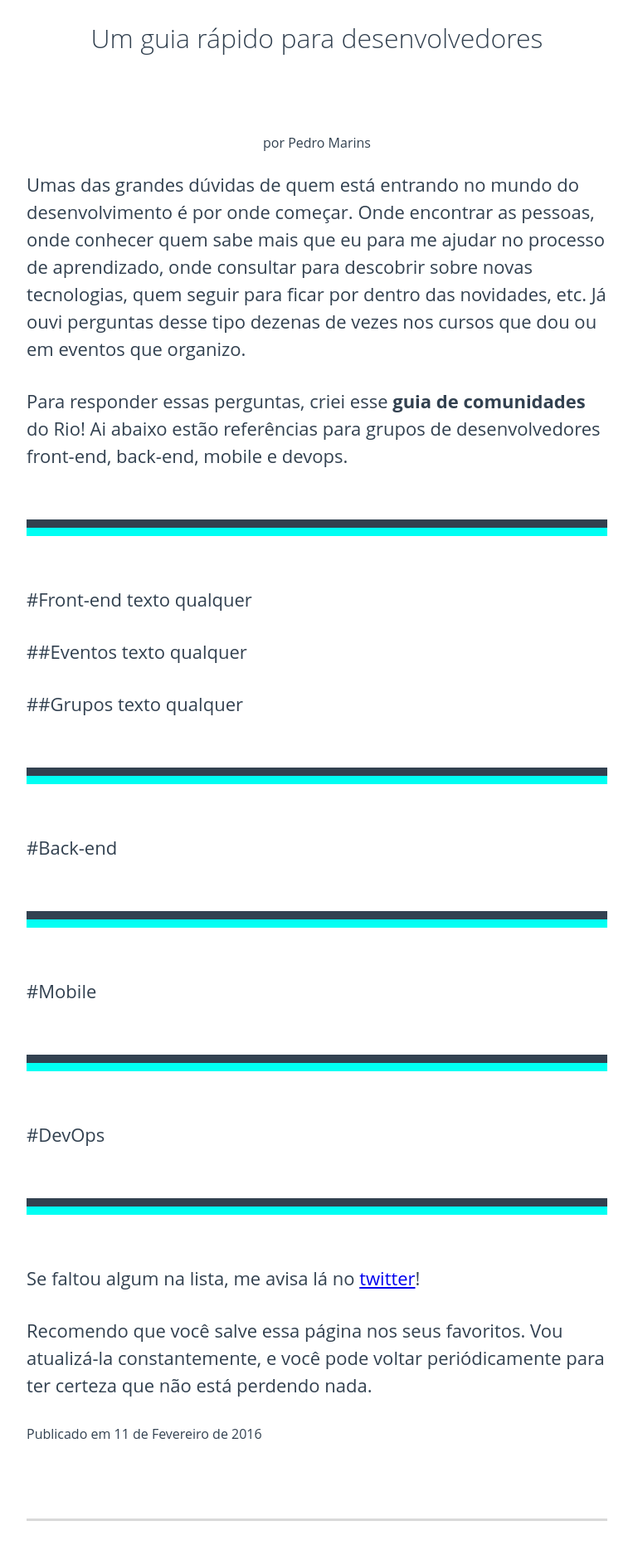
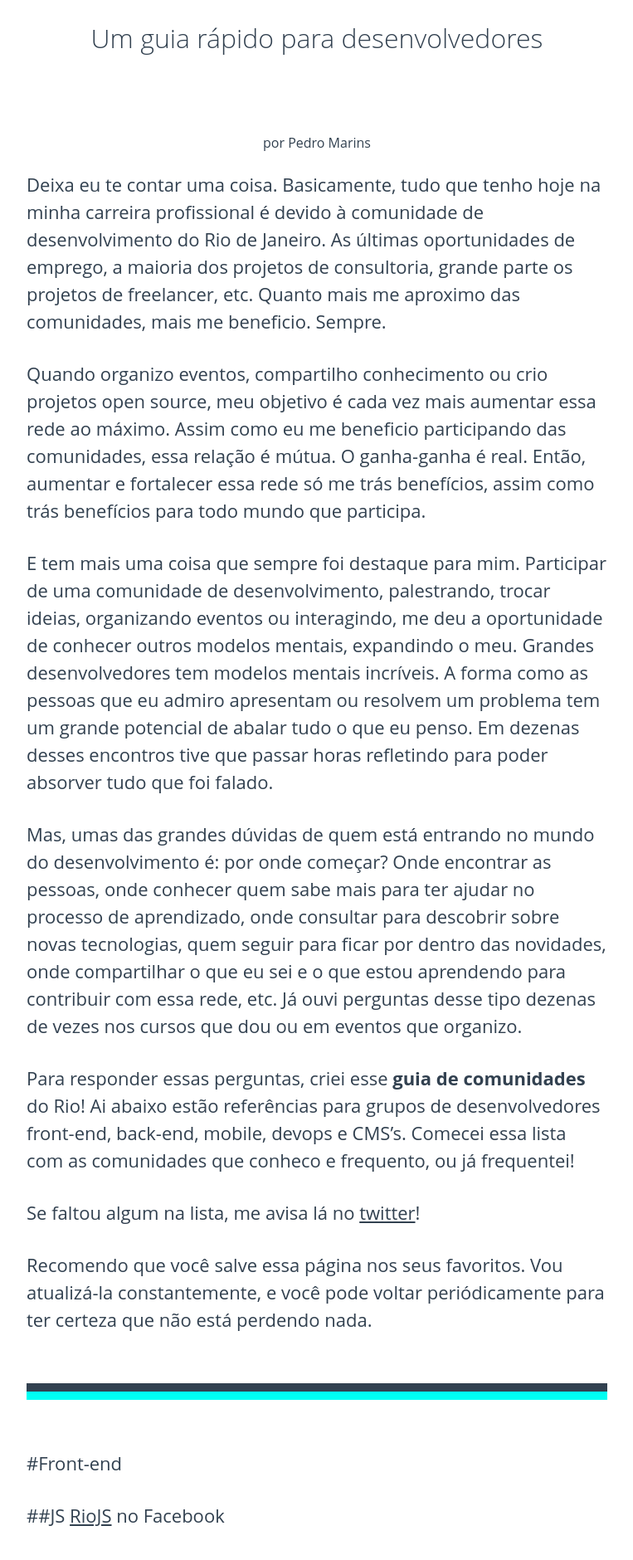
Before and after one commit to pedromarins/pedromarins.github.io, a Jekyll site: the page built from _posts/2016-02-01-como-se-envolver-com-a-comunidade-de-desenvolvimento-do-rio.markdown, in a window 1280 px wide. Shown: the part 455-2335 px from the top of the page at 83% size, without its empty margins (258-1021 px from the left). Built offline with Jekyll 4.4.1, drawn with Linux system fonts in a browser that asks for light colours; comment, search, counter and statistics services are not loaded; some of the changed text lies outside the part shown.

Commit message:
first post and some layout improvements to go with it

```diff
--- a/_includes/head.html
+++ b/_includes/head.html
@@ -3,7 +3,7 @@
   <meta http-equiv="X-UA-Compatible" content="IE=edge">
   <meta name="viewport" content="width=device-width, initial-scale=1">
 
-  <title>{% if page.title %}{{ page.title }}{% else %}{{ site.title }}{% endif %}</title>
+  <title>{% if page.title %}{{ page.title }}{% else %}{{ site.title }}{% endif %} • Pedro Marins</title>
   <meta name="description" content="{% if page.excerpt %}{{ page.excerpt | strip_html | strip_newlines | truncate: 160 }}{% else %}{{ site.description }}{% endif %}">
 
   <link rel="stylesheet" href="{{ site.url }}/assets/css/style.css">
--- a/_posts/2016-02-01-como-se-envolver-com-a-comunidade-de-desenvolvimento-do-rio.markdown
+++ b/_posts/2016-02-01-como-se-envolver-com-a-comunidade-de-desenvolvimento-do-rio.markdown
@@ -9,37 +9,102 @@ author: Pedro Marins
 published: true
 ---
 
-Umas das grandes dúvidas de quem está entrando no mundo do desenvolvimento é por onde começar. Onde encontrar as pessoas, onde conhecer quem sabe mais que eu para me ajudar no processo de aprendizado, onde consultar para descobrir sobre novas tecnologias, quem seguir para ficar por dentro das novidades, etc. Já ouvi perguntas desse tipo dezenas de vezes nos cursos que dou ou em eventos que organizo.
+Deixa eu te contar uma coisa. Basicamente, tudo que tenho hoje na minha carreira profissional é devido à comunidade de desenvolvimento do Rio de Janeiro. As últimas oportunidades de emprego, a maioria dos projetos de consultoria, grande parte os projetos de freelancer, etc. Quanto mais me aproximo das comunidades, mais me beneficio. Sempre.
 
-Para responder essas perguntas, criei esse **guia de comunidades** do Rio! Ai abaixo estão referências para grupos de desenvolvedores front-end, back-end, mobile e devops.
+Quando organizo eventos, compartilho conhecimento ou crio projetos open source, meu objetivo é cada vez mais aumentar essa rede ao máximo. Assim como eu me beneficio participando das comunidades, essa relação é mútua. O ganha-ganha é real. Então, aumentar e fortalecer essa rede só me trás benefícios, assim como trás benefícios para todo mundo que participa.
+
+E tem mais uma coisa que sempre foi destaque para mim. Participar de uma comunidade de desenvolvimento, palestrando, trocar ideias, organizando eventos ou interagindo, me deu a oportunidade de conhecer outros modelos mentais, expandindo o meu. Grandes desenvolvedores tem modelos mentais incríveis. A forma como as pessoas que eu admiro apresentam ou resolvem um problema tem um grande potencial de abalar tudo o que eu penso. Em dezenas desses encontros tive que passar horas refletindo para poder absorver tudo que foi falado.
+
+Mas, umas das grandes dúvidas de quem está entrando no mundo do desenvolvimento é: por onde começar? Onde encontrar as pessoas, onde conhecer quem sabe mais para ter ajudar no processo de aprendizado, onde consultar para descobrir sobre novas tecnologias, quem seguir para ficar por dentro das novidades, onde compartilhar o que eu sei e o que estou aprendendo para contribuir com essa rede, etc. Já ouvi perguntas desse tipo dezenas de vezes nos cursos que dou ou em eventos que organizo.
+
+Para responder essas perguntas, criei esse **guia de comunidades** do Rio! Ai abaixo estão referências para grupos de desenvolvedores front-end, back-end, mobile, devops e CMS's. Comecei essa lista com as comunidades que conheco e frequento, ou já frequentei!
+
+Se faltou algum na lista, me avisa lá no <a href="http://twitter.com/pedromarins">twitter</a>!
+
+Recomendo que você salve essa página nos seus favoritos. Vou atualizá-la constantemente, e você pode voltar periódicamente para ter certeza que não está perdendo nada.
 
 -------
 
 #Front-end
-texto qualquer
 
-##Eventos
-texto qualquer
+##JS
+[RioJS](https://www.facebook.com/groups/riojs/) no Facebook
 
+[Niterói.JS](https://www.facebook.com/groups/1495763027368240/) no Facebook
 
-##Grupos
-texto qualquer
+##Angular
+[AngularJS Rio de Janeiro](http://www.meetup.com/pt-BR/angularjsrio/) no Meetup
 
 
 -------
 
 #Back-end
 
+##Python
+[PythonRio](https://www.facebook.com/pythonrio) no Facebook
+
+[Python Rio](http://www.meetup.com/pt-BR/Python-Rio/) no Meetup
+
+[PyLadies Rio de Janeiro](http://www.meetup.com/pt-BR/Meetup-PyLadies-Rio-de-Janeiro/) no Meetup
+
+##Ruby
+[RubyOnRio](https://www.facebook.com/groups/rubyonrio) no Facebook
+
+[RubyOnRio](https://groups.google.com/forum/#!forum/rubyonrio) no Google Groups
+
+##Node
+[NodeBR Rio de Janeiro](http://www.meetup.com/pt-BR/NodeBR-Rio-de-Janeiro/) no Meetup
+
+##Meteor
+[Meteor Rio de Janeiro](http://www.meetup.com/pt-BR/Meteor-Rio-de-Janeiro/) no Meetup
+
+##PHP
+[PHP Rio](phprio.org) site
+
+[PHP Rio](twitter.com/phprio) twitter
+
+[PHP Rio](http://groups.google.com/group/phprio-org) no Google Groups
+
+[PHP Rio](https://web.facebook.com/PHPRio-160383237381004/) no Facebook
+
 -------
 
 #Mobile
 
+##Ionic
+[Ionic Rio de Janeiro](http://www.meetup.com/pt-BR/Ionic-Rio-de-Janeiro/) no Meetup
+
+##Android
+[Android Dev Rio](https://www.facebook.com/groups/AndroidDevRio/) no Facebook
+
+[Android Rio de Janeiro](http://www.meetup.com/pt-BR/android-meetup-rj/) no Meetup
+
+
+##iOS
+[iOS Developer Rio](http://www.meetup.com/pt-BR/iOS-Developer-Meetup-Rio/) no Meetup
+
 -------
 
 #DevOps
+[DevOps RJ](http://www.meetup.com/pt-BR/DevOps-RJ/) no Meetup
+
+[AWS Rio de Janeiro](http://www.meetup.com/pt-BR/AWS-Meetup-Rio-de-Janeiro/) no Meetup
 
 -------
 
-Se faltou algum na lista, me avisa lá no <a href="http://twitter.com/pedromarins">twitter</a>!
+#CMS's
 
-Recomendo que você salve essa página nos seus favoritos. Vou atualizá-la constantemente, e você pode voltar periódicamente para ter certeza que não está perdendo nada.
+##Drupal
+[Drupal](https://www.facebook.com/groups/riojs/) no Facebook
+
+##Wordpress
+[WPRio](http://wprio.org/) site
+
+[WPRio](http://www.meetup.com/pt-BR/wp-rio/) no Meetup
+
+[WBBrasil Rio de Janeiro](https://wpbrasil.slack.com/?redir=%2Fmessages%2Friodejaneiro%2F) no Slack
+
+-------
+
+#Geral
+[devbeers](http://www.meetup.com/pt-BR/devbeers-Rio-de-Janeiro/) no Meetup
--- a/about/index.html
+++ b/about/index.html
@@ -1,7 +1,7 @@
 ---
 layout: default
 alias: sobre
-title: Sobre - Pedro Marins
+title: Sobre
 permalink: /about/
 ---
 <img class="eu" src="{{ site.url }}/assets/img/pedromarins.jpg" alt="Pedro Marins">
--- a/assets/css/style.css
+++ b/assets/css/style.css
@@ -22,8 +22,10 @@ body {
 li {
   list-style: none; }
 
-a:visited {
+a {
   color: #324150; }
+  a:visited {
+    color: #324150; }
 
 .wrapper {
   max-width: -webkit-calc(1000px - (30px * 2));
--- a/assets/sass/_layout.sass
+++ b/assets/sass/_layout.sass
@@ -22,6 +22,7 @@ li
     list-style: none
 
 a
+    color: $dark-blue
     &:visited
         color: $dark-blue
 
--- a/index.html
+++ b/index.html
@@ -1,7 +1,7 @@
 ---
 layout: index
 alias: home
-title: Pedro Marins
+title: Home
 ---
 
 <header class="presentation">
```
Also changed, not shown: 4 other files.
